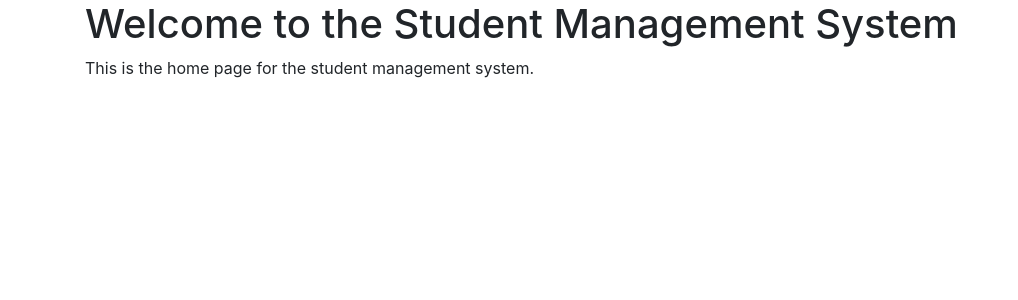
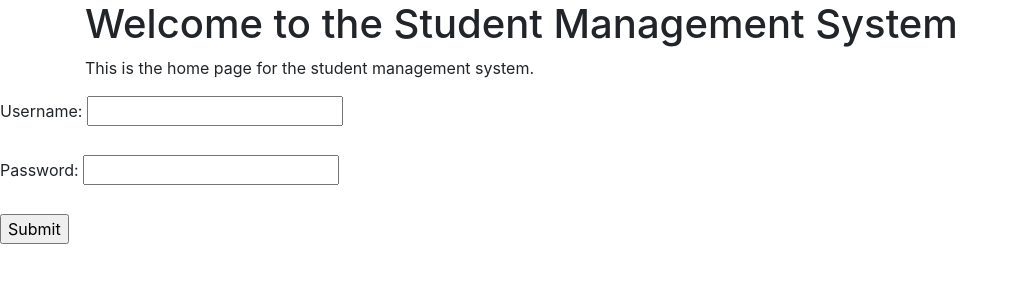
Before and after one commit to itstom/concentracion-software, a Flask app: page / in a window 1280 px wide. Shown: the top 300 px of the page, without its empty margins (0-1018 px from the left). Run offline with Flask 2, Linux system fonts and the light colour scheme; some libraries are stand-ins or nearby versions.

Commit message:
Added basic html form with data validation

```diff
--- a/template/home.html
+++ b/template/home.html
@@ -11,5 +11,16 @@
       <h1>Welcome to the Student Management System</h1>
       <p>This is the home page for the student management system.</p>
     </div>
+    <form action="" onsubmit="return validateForm()">
+      <label for="username">Username:</label>
+      <input type="text" id="username" name="username">
+      <br><br>
+      <label for="password">Password:</label>
+      <input type="password" id="password" name="password">
+      <br><br>
+      <input type="submit" value="Submit" id="btn">
+
+      <script src="script.js"></script>
+
   </body>
 </html>
--- /dev/null
+++ b/template/script.js
@@ -0,0 +1,20 @@
+let validateForm = () => {
+    let username = document.getElementById("username").value;
+    let password = document.getElementById("password").value;
+
+    if (username == "" || password == "") {
+        alert("Both username and password fields must be filled out");
+        return false;
+    }
+    if (password.length < 8) {
+        alert("Password must be at least 8 characters long");
+        return false;
+    }
+    return true;
+
+}
+
+// let btn = document.getElementById("btn")
+// btn.addEventListener('click' => {
+//     validateForm();
+//   });
```
